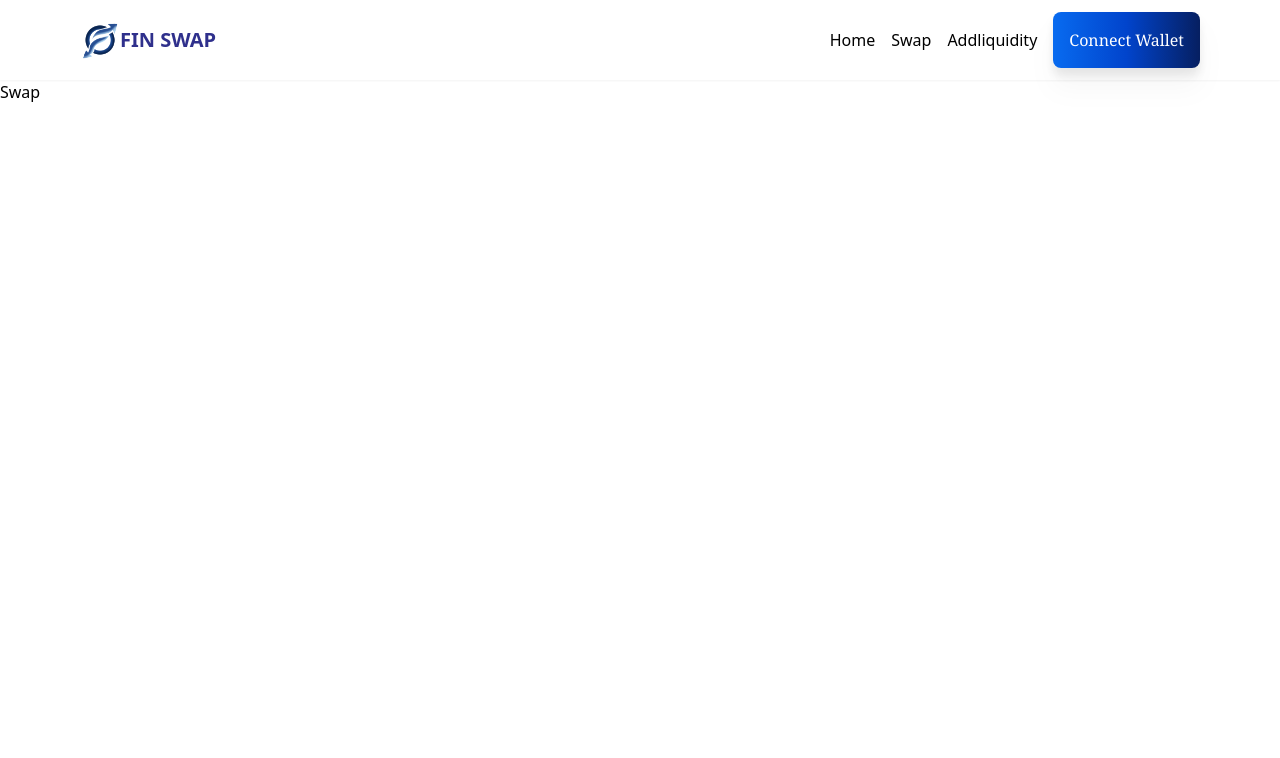
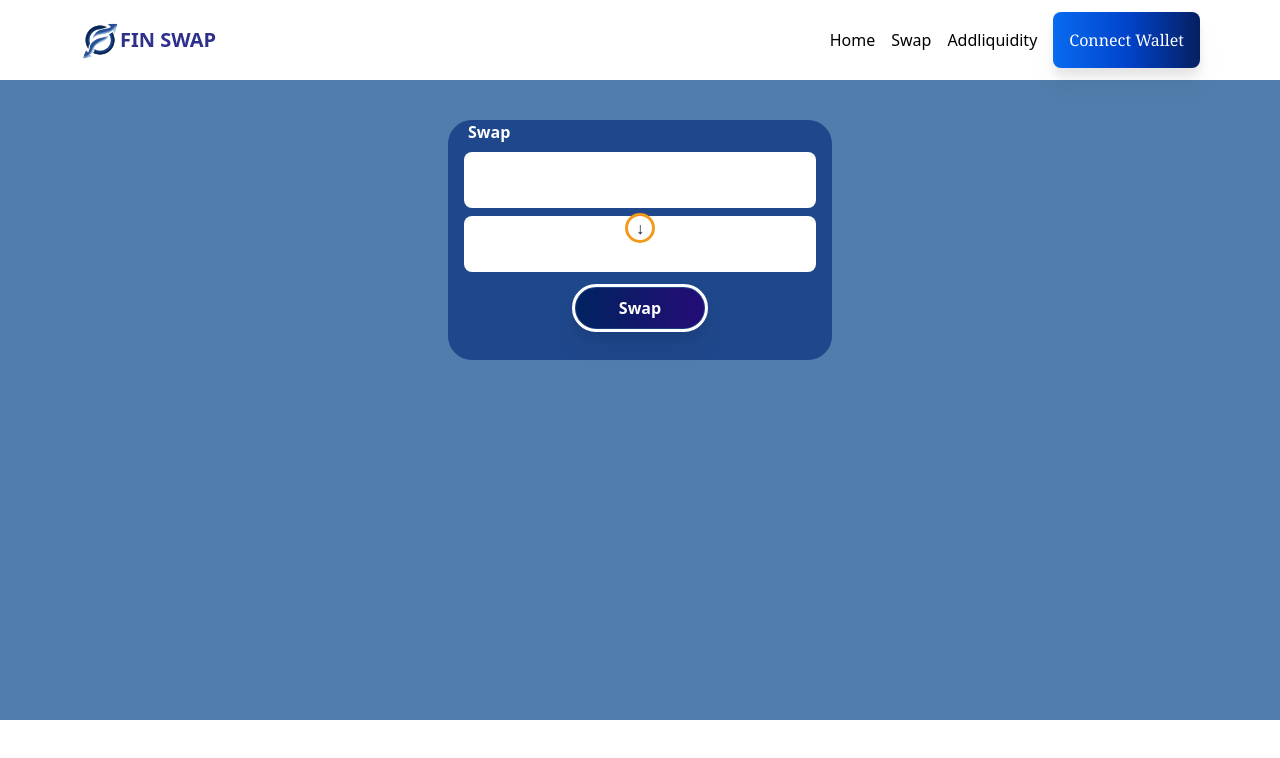
Before and after one commit to Neostis/pancakeswap-Fin-workshop, a Next.js app: page /swap in a window 1280 px wide. Shown: the top 758 px of the page. Built offline with nearby package versions, Linux system fonts and the light colour scheme.

Commit message:
add swap

```diff
--- a/pages/addliquidity.tsx
+++ /dev/null
@@ -1,9 +0,0 @@
-import React from 'react'
-
-const addliquidity = () => {
-  return (
-    <div>addliquidity</div>
-  )
-}
-
-export default addliquidity
--- /dev/null
+++ b/pages/liquidity.tsx
@@ -0,0 +1,9 @@
+import React from 'react'
+
+const liquidity = () => {
+  return (
+    <div>liquidity</div>
+  )
+}
+
+export default liquidity
--- a/pages/swap.tsx
+++ b/pages/swap.tsx
@@ -1,12 +1,53 @@
-import React from 'react'
+import React from "react";
 import Navbar from "../components/Navbar";
-import SwapComponent from "../components/SwapComponent";
+// import SwapComponent from "../components/SwapComponent";
+// import ViewSwap from "../view/ViewSwap";
 const swap = () => {
   return (
-    <div className="flex-container">
-      <SwapComponent/>
+    <div className="bg-bgtheme py-10 w-auto grid">
+      {/* แก้grid for set width */}
+      <div className="justify-self-center bg-blueWidget rounded-3xl ">
+        <div className="w-96 rounded-lg  font-bold">
+          <div>
+            <div className="">
+              <h1 className="px-5 text-textwhite">Swap</h1>
+            </div>
+
+            <div className="">
+              <div className="py-2 flex-column w-auto grid text-textblack ">
+                <input className="w-11/12 h-14 rounded-lg justify-self-center"></input>
+              </div>
+              <div className=" flex-column w-auto grid text-textblack ">
+                <button
+                  className="w-6 h-6 rounded-full justify-self-center
+                       bg-textwhite hover:bg-bluesky outline outline-[#f3991c] absolute"
+                >
+                  ↓
+                </button>
+              </div>
+              <div className="flex-column w-auto grid text-textblack">
+                <input className="w-11/12 h-14 rounded-lg justify-self-center"></input>
+              </div>
+              <div className="py-4 flex-column w-auto grid text-textblack ">
+                <button
+                  className="justify-self-center w-32 h-10 rounded-full bg-gradient-to-r
+                from-blueswapdark  to-blueswapbutton
+       text-textwhite outline outline-offset-1 outline-[#ffffff] drop-shadow-xl  top-3 right-6 transition ease-in-out delay-150 bg-[#00A8E8 hover:-translate-y-1 hover:scale-110 hover:bg-[#4E9CE3] duration-300"
+                >
+                  Swap
+                </button>
+              </div>
+              <div className="py-2"></div>
+            </div>
+          </div>
+        </div>
+      </div>
+      <div className="py-10"></div>
+      <div className="py-10"></div>
+      <div className="py-10"></div>
+      <div className="py-10"></div>
     </div>
-  )
-}
+  );
+};
 
-export default swap
+export default swap;
--- a/style-preset.js
+++ b/style-preset.js
@@ -2,9 +2,9 @@
 module.exports = {
   theme: {
     extends:{
-      colors: {
-        buttonss: "#A0D2CD"
-      },
+      // colors: {
+      //   buttonss: "#A0D2CD"
+      // },
 
     },
     colors:{
@@ -12,11 +12,18 @@ module.exports = {
       'lightbg': '#ECF2FF',
       'lightblue': '#4EABDD',
       'textwhite': '#FFFFFF',
+      'textblack': '#0C1831',
       'redbg': "#D70000",
       'textblue': '#2F308C',
       'bluebg': '#061F61',
       'bluesky': '#0144CC',
       'blueclean': '#086BF0',
+      'blueWidget' : '#1F478B',
+      'blueswapclean' : '#0C3476',
+      'blueswapbutton': '#240C76',
+      'blueswapdark' : '#002360',
+      'bgtheme': '#507DAC',
+      'roundedbuttonswap' : '#2A5295',
     }
 
   }
```
